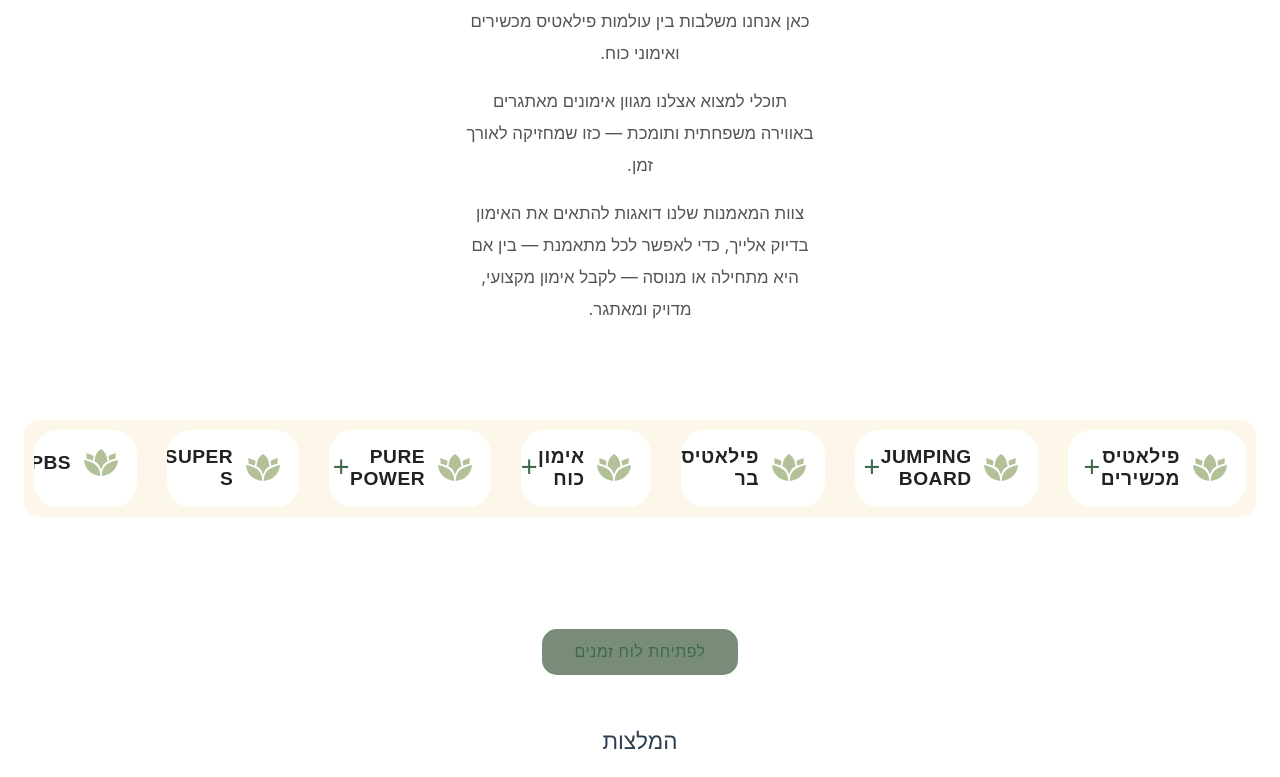
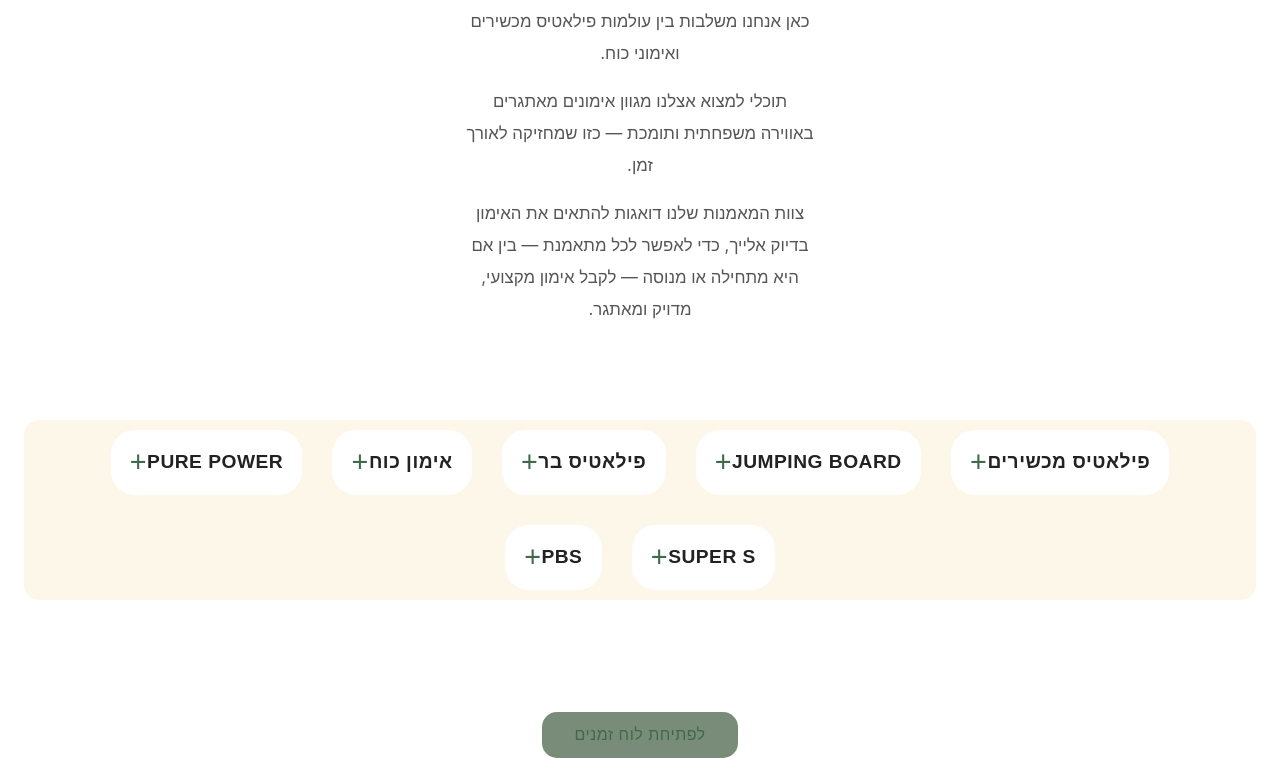
Before and after one commit to Itzikil/olive, a Vue app: page / in a window 1280 px wide. Shown: the part 1583-2360 px from the top of the page. Built offline with nearby package versions, Linux system fonts and the light colour scheme.

Commit message:
update 2.6

```diff
--- a/src/assets/cmps/appFooter.scss
+++ b/src/assets/cmps/appFooter.scss
@@ -16,6 +16,7 @@
         justify-self: center;
         color: white;
         font-weight: 600;
+        white-space: nowrap;
     }
 
     .footer-whatsapp {
--- a/src/assets/cmps/types.scss
+++ b/src/assets/cmps/types.scss
@@ -19,6 +19,7 @@
     //     gap: 15px;
     // }
 
+
     .types-container {
         width: 100%;
         display: flex;
@@ -27,9 +28,11 @@
         background-color: $clr1;
         padding: 10px;
         border-radius: 15px;
+        flex-wrap: wrap;
+        justify-content: center;
 
         .training-type {
-            flex-wrap: wrap;
+            height: fit-content;
 
             .arrow {
                 color: $clr2;
--- a/src/components/TrainingType.vue
+++ b/src/components/TrainingType.vue
@@ -1,9 +1,9 @@
 <!-- TrainingType.vue -->
 <template>
     <div class="training-type" :class="{ open: isOpen }">
-        <button class="training-header" @click="toggleDetails">
+        <button class="training-header" @click="$emit('toggle')">
             <div class="title-wrapper">
-                <img v-if="icon" src="../assets/imgs/pilates.svg" :alt="title">
+                <!-- <img v-if="icon" src="../assets/imgs/pilates.svg" :alt="title"> -->
                 <h2>{{ title }}</h2>
             </div>
 
@@ -20,32 +20,14 @@
     </div>
 </template>
 
+
 <script>
 export default {
     name: 'TrainingType',
     props: {
-        title: {
-            type: String,
-            required: true
-        },
-        description: {
-            type: String,
-            required: true
-        },
-        icon: {
-            type: String,
-            default: ''
-        },
-        defaultOpen: {
-            type: Boolean,
-            default: false
-        }
-    },
-
-    data() {
-        return {
-            isOpen: this.defaultOpen
-        }
+        title: String,
+        description: String,
+        isOpen: Boolean
     },
 
     computed: {
@@ -56,12 +38,9 @@ export default {
 
     methods: {
         toggleDetails() {
-            this.isOpen = !this.isOpen
+            // this.isOpen = !this.isOpen
 
-            this.$emit('toggle', {
-                title: this.title,
-                isOpen: this.isOpen
-            })
+            this.$emit('toggle', this.title)
         }
     }
 }
--- a/src/components/types.vue
+++ b/src/components/types.vue
@@ -21,7 +21,8 @@
 
         <div class="types-container">
             <TrainingType v-for="type in trainingTypes" :key="type.title" :title="type.title"
-                :description="type.description" :icon="true" />
+                :description="type.description" :icon="true" :is-open="openedType === type.title"
+                @toggle="toggleType(type.title)" />
         </div>
     </section>
 </template>
@@ -38,6 +39,7 @@ export default {
 
     data() {
         return {
+            openedType: null,
             trainingTypes: [
                 {
                     title: 'פילאטיס מכשירים',
@@ -106,6 +108,15 @@ export default {
 אימון מדויק, מחטב ומלא אנרגיה.`
                 }
             ]
+        }
+    },
+    methods: {
+        toggleType(title) {
+            this.openedType =
+                this.openedType === title
+                    ? null
+                    : title
+
         }
     }
 }
```
